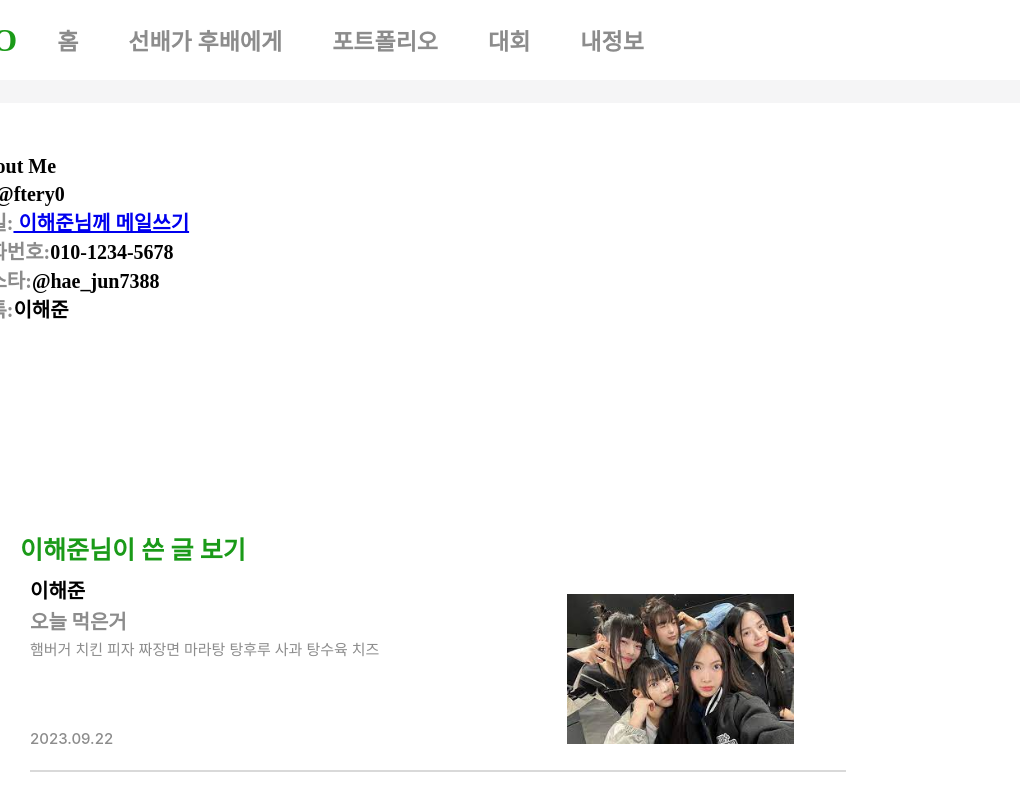
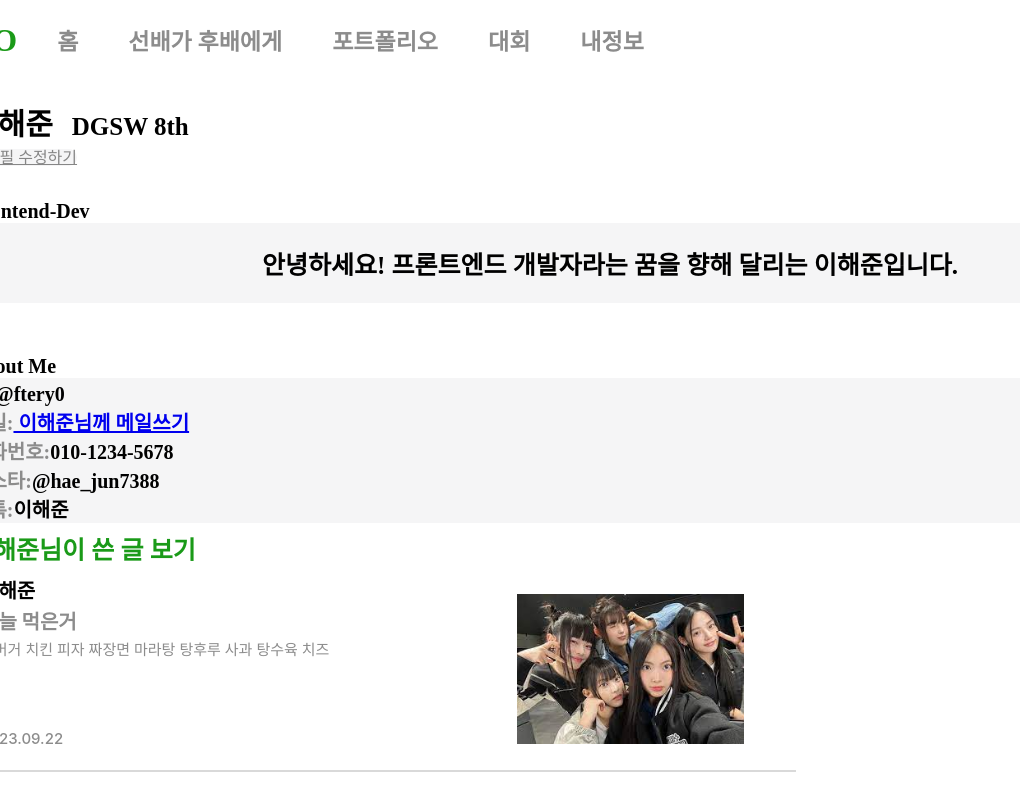
Before and after one commit to Sopo2023/SOPO_FRONTLAST, a React (Create React App) app in the folder SOPOLAST/: page /Mypage in a window 1280 px wide. Shown: the top 810 px of the page, without its empty margins (0-1020 px from the left). Built offline with nearby package versions, Linux system fonts and the light colour scheme.

Commit message:
fix :: 프로필화면 위치 오류 수정
해상도때문에 고정하면서 생긴 위치오류 수정

```diff
--- a/SOPOLAST/src/Components/Mypage/mypage.css
+++ b/SOPOLAST/src/Components/Mypage/mypage.css
@@ -51,9 +51,13 @@ ul {
 .link:hover {
   color: #1a9a18;
 }
+.Readme {
+  margin-top: 200px;
+}
 .top {
   position: absolute;
   align-items: flex-start;
+  margin-top: 100px;
 }
 .top1 {
   font-size: 30px;
@@ -102,6 +106,9 @@ ul {
   font-size: 20px;
   font-weight: 800;
 }
+.socialp {
+  background-color: #F5F5F6;
+}
 .link1 {
   text-decoration: none; /* 밑줄 제거 */
   color: #8c8c8c;
@@ -140,6 +147,7 @@ ul {
   top: 440px;
   width: 60%;
   height: 800px;
+  margin-left: -40px;
   /* background-color: #dddddd; */
 }
 
```
